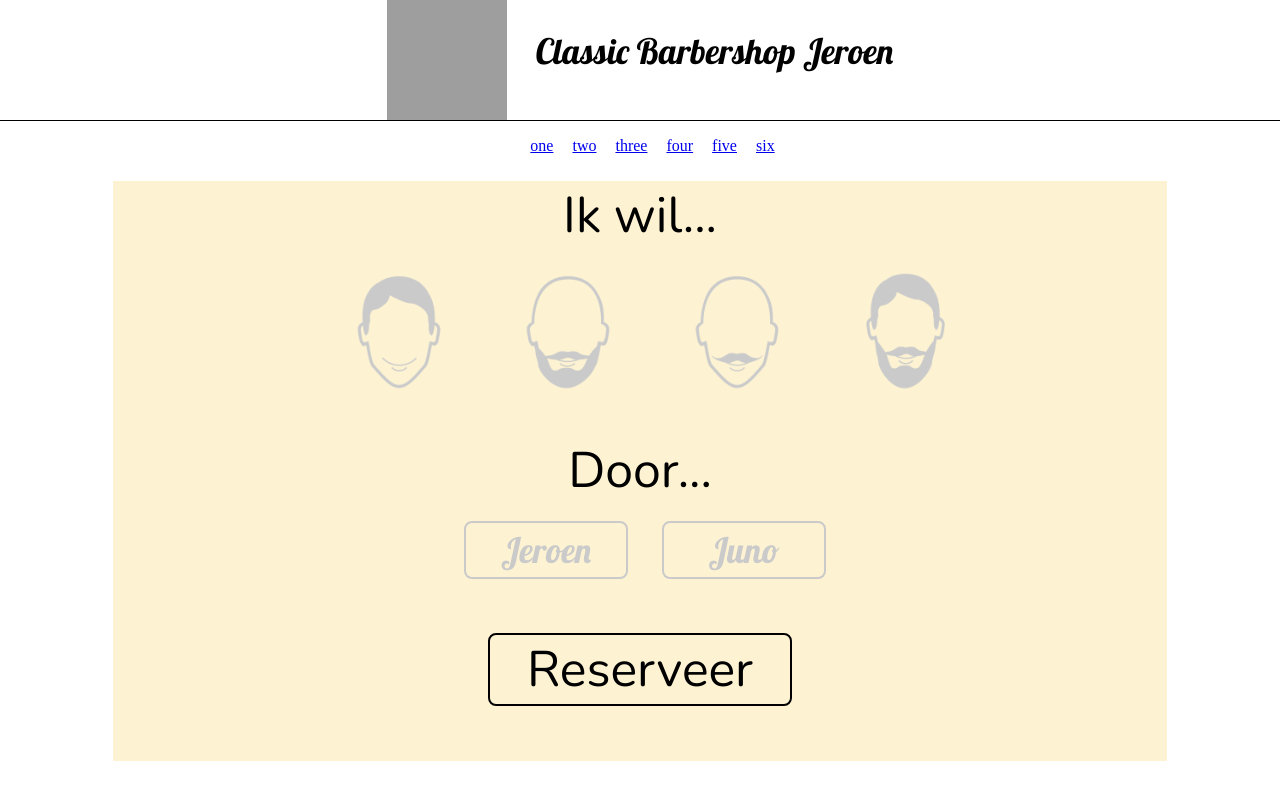
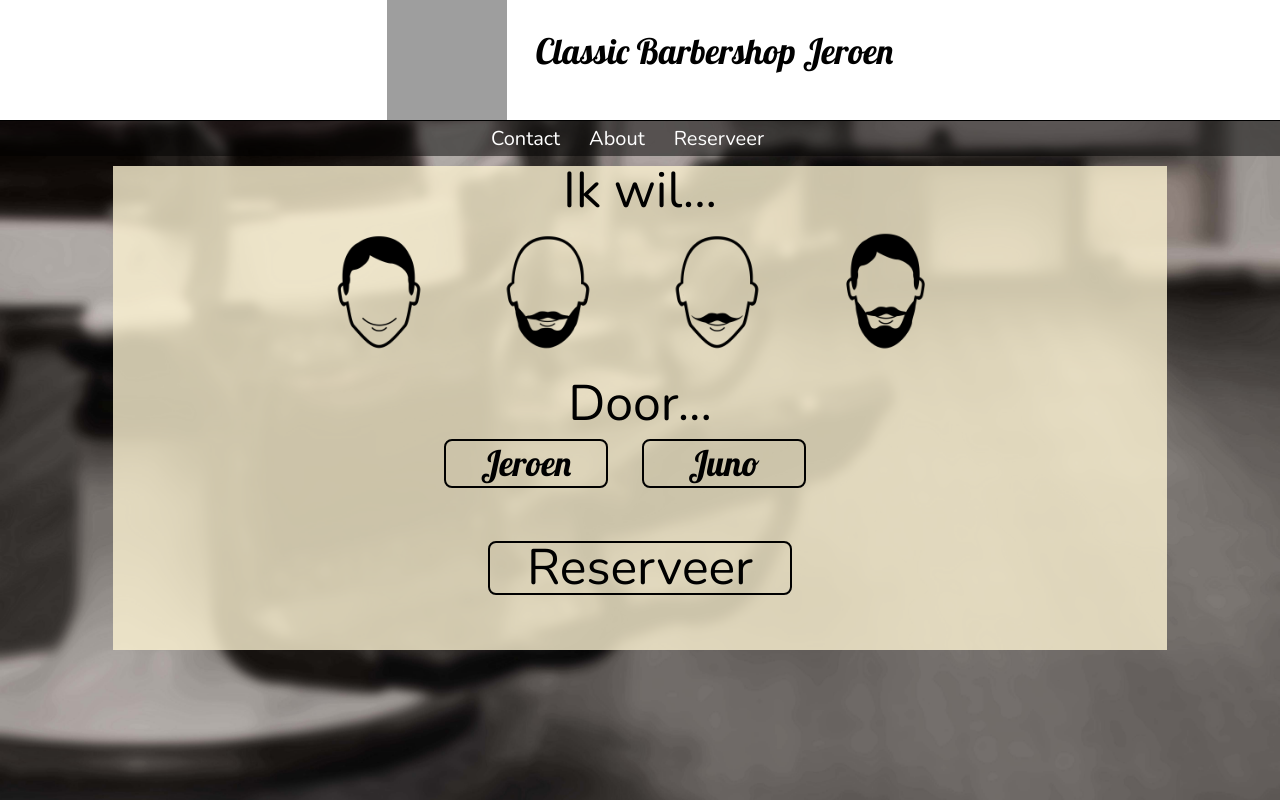
Before and after one commit to sandervspl/barbershop-jeroen-website-CLE2, a PHP site: page /blok2sprint1/index_.php in a window 1280 px wide. Run offline with PHP 8.4, Linux system fonts and the light colour scheme; grey boxes are pictures that could not be loaded.

Commit message:
30
- added bg image
- added time icon for different cut options
- icon color and state changed
- work on navigation bar
- Logo redirects to index page
- booking page:
* script section moved to .js file
* header now displays a summary of: what (cut), time (to cut) and who
(barber) you selected on previous page.
* calendar now shows current month
* calendar has been cleaned up.
* clicking on a valid calendar date shows date (and in the future,
available times) below the calendar.

```diff
--- a/index_.php
+++ b/index_.php
@@ -19,18 +19,17 @@ session_start();
 
 <header>
 <div id="main-header">
-    <img src="http://barbershopbarcelona.com/wp-content/uploads/2014/11/thebarbershop-Redondo.png" id="header-logo">
+    <a href="index_.php"><img src="http://barbershopbarcelona.com/wp-content/uploads/2014/11/thebarbershop-Redondo.png" id="header-logo"></a>
     <span id="header-name">Classic Barbershop Jeroen</span>
 </div>
 <nav id="navigation-background">
-    <ul>
-        <li><a href="#">one</a></li>
-        <li><a href="#">two</a></li>
-        <li><a href="#">three</a></li>
-        <li><a href="#">four</a></li>
-        <li><a href="#">five</a></li>
-        <li><a href="#">six</a></li>
-    </ul>
+    <div class="navigation-helper">
+        <ul>
+            <li><a href="#">Contact</a></li>
+            <li><a href="#">About</a></li>
+            <li><a href="#">Reserveer</a></li>
+        </ul>
+    </div>
 </nav>
 </header>
 
@@ -45,12 +44,12 @@ session_start();
 
     <p class="header-text">Door...</p>
     <ul>
-        <li><label id="Jeroen" onclick="nameSelection(this)">Jeroen</label></li>
-        <li><label id="Juno" onclick="nameSelection(this)">Juno</label></li>
+        <li><label id="Jeroen" onclick="barberSelection(this)">Jeroen</label></li>
+        <li><label id="Juno" onclick="barberSelection(this)">Juno</label></li>
     </ul>
 
     <div class="button">
-        <span onclick="checkBookButton()">Reserveer</span>
+        <span id="bookButton" onclick="checkBookButton()">Reserveer</span>
     </div>
 </section>
 
--- a/scripts/mouseover.js
+++ /dev/null
@@ -1 +0,0 @@
-/* Created by Sandervspl on 12/3/15. */
--- a/scripts/select.js
+++ b/scripts/select.js
@@ -2,25 +2,20 @@
  * Created by Sandervspl on 12/2/15.
  */
 
-function writeCookie(name,value,days) {
-    var date, expires;
-    if (days) {
-        date = new Date();
-        date.setTime(date.getTime()+(days*24*60*60*1000));
-        expires = "; expires=" + date.toGMTString();
-    } else {
-        expires = "";
-    }
-
-    document.cookie = name + "=" + value + expires + "; path=/";
-}
-
-function nextPage(pageNumber) {
-
-}
+//function writeCookie(name,value,days) {
+//    var date, expires;
+//    if (days) {
+//        date = new Date();
+//        date.setTime(date.getTime()+(days*24*60*60*1000));
+//        expires = "; expires=" + date.toGMTString();
+//    } else {
+//        expires = "";
+//    }
+//
+//    document.cookie = name + "=" + value + expires + "; path=/";
+//}
 
 function cutSelect(sender) {
-
     // loop through our UL to check if any other img files are set as selected
     var a_elements = sender.parentNode.parentNode.getElementsByTagName("img");
 
@@ -38,37 +33,29 @@ function cutSelect(sender) {
     window.sessionStorage.cut = sender.id;
 }
 
-function nameSelection(sender) {
+function barberSelection(sender) {
     // loop through our UL to check if any other name is selected
     var a_elements = sender.parentNode.parentNode.getElementsByTagName("label");
 
     for (var i = 0, len = a_elements.length; i < len; i++) {
-        a_elements[i].style.color = '#cacaca';
-        a_elements[i].style.border = '2px solid #cacaca';
+        a_elements[i].style.color = '#000000';
+        a_elements[i].style.border = '2px solid #000000';
     }
 
     // set sender as selected
-    sender.style.color = 'black';
-    sender.style.border = '2px solid black';
+    sender.style.color = 'white';
+    sender.style.border = '2px solid white';
 
     window.sessionStorage.barber = sender.id;
 }
 
-function checkBookButton() {
+function checkBookButton(sender) {
     if (window.sessionStorage.cut == 0 || window.sessionStorage.barber == 0) {
         alert("Kies een kapper en/of wat je gedaan wilt hebben tijdens jouw afspraak.");
     } else {
+        //sender.style.color = 'white';
+        //sender.style.border = '2px solid white';
+
         window.location.href = 'booking.php';
     }
 }
-
-//function hover(element, img) {
-//    var src = img.replace(".png", "-selected.png");
-//    element.setAttribute('src', src);
-//}
-//function unhover(element, img) {
-//    if (!selected) {
-//        var src = img.replace("-selected.png", ".png");
-//        element.setAttribute('src', src);
-//    }
-//}
--- a/style/style.css
+++ b/style/style.css
@@ -1,6 +1,32 @@
-html, body {
+html, body, div, span, applet, object, iframe,
+h1, h2, h3, h4, h5, h6, p, blockquote, pre,
+a, abbr, acronym, address, big, cite, code,
+del, dfn, em, img, ins, kbd, q, s, samp,
+small, strike, strong, sub, sup, tt, var,
+b, u, i, center,
+dl, dt, dd, ol, ul, li,
+fieldset, form, label, legend,
+table, caption, tbody, tfoot, thead, tr, th, td,
+article, aside, canvas, details, embed,
+figure, figcaption, footer, header,
+menu, nav, output, ruby, section, summary,
+time, mark, audio, video {
     margin: 0;
     padding: 0;
+    border: 0;
+    vertical-align: baseline;
+}
+
+/* HTML5 display-role reset for older browsers */
+article, aside, details, figcaption, figure,
+footer, header, menu, nav, section {
+    display: block;
+}
+
+body {
+    line-height: 1;
+    background-image: url("../images/bg2.jpg");
+    background-size: 100%;
 }
 
 .button {
@@ -43,6 +69,7 @@ html, body {
     width: 100%;
     display: inline-block;
     text-align: center;
+    background-color: white;
 }
 
 #header-logo {
@@ -58,22 +85,53 @@ html, body {
     font-size: 35px;
 }
 
-nav {
+nav#navigation-background {
     width: 100%;
-    height: 50px;
-    display: inline-block;
-    text-align: center;
+    height: 35px;
+    background-color: rgba(0, 0, 0, 0.5);
+    border-top: 1px solid black;
 }
 
-nav ul,
-section ul {
-    list-style: none;
+    nav#navigation-background .navigation-helper {
+        width: 100%;
+        height: 100%;
+        vertical-align: top;
+    }
+
+    nav#navigation-background .navigation-helper ul {
+        position: relative;
+        padding: 0;
+        list-style: none;
+        text-align: center;
+        transform: translateY(-50%);
+        top: 50%;
+    }
+
+nav#navigation-background ul li {
+    text-align: center;
+    display: inline-block;
+    margin-right: 25px;
 }
 
-nav ul li,
+nav#navigation-background ul li a {
+    font-size: 20px;
+    font-family: Nunito, serif;
+    text-decoration: none;
+    color: white;
+}
+
+    nav#navigation-background ul li a:hover {
+        text-decoration: underline;
+    }
+
 section ul li {
     display: inline-block;
     margin-right: 15px;
+}
+
+section ul {
+    margin-top: 10px;
+    list-style: none;
 }
 
 section ul li a {
@@ -86,10 +144,10 @@ section ul li label {
     padding: 5px;
     font-family: Lobster, serif;
     font-size: 35px;
-    color: #cacaca;
+    color: #000000;
     text-align: center;
 
-    border: 2px solid #cacaca;
+    border: 2px solid #000000;
     -moz-border-radius: 8px;
     -webkit-border-radius: 8px;
     border-radius: 8px;
@@ -105,17 +163,12 @@ section ul li label {
         cursor: pointer;
     }
 
-#navigation-background {
-    /*background-color: #6f6f6f;*/
-    border-top: 1px solid black;
-}
-
 #main-page {
     width: 80%;
     height: auto;
     margin: 10px auto;
     padding: 0 15px 5px;
-    background-color: #fdf3d3;
+    background-color: rgba(253, 243, 211, 0.8);
     text-align: center;
 }
 
@@ -214,58 +271,78 @@ td {
 /*********************/
 
 #calendar {
-    margin: 25px auto;
+    margin: 5px auto;
+    border-spacing: 0;
+}
+
+.calendarday, .calendardate, .calendardateblocked, .calendardate-sun-mon, .calendardate-tue {
+    font-family: Lobster, serif;
+}
+
+.calendardate, .calendardateblocked, .calendardate-sun-mon, .calendardate-tue {
+    vertical-align: top;
+    text-align: left;
+    height: 25px;
+    width: 100px;
 }
 
 .calendarday {
     width: inherit;
     height: 25px;
-    background-color: #5d2800;
+    background-color: #5d4437;
 }
 
     .calendarday > th {
         color: white;
         text-align: center;
+        padding-top: 3px;
     }
 
-.calendardate {
-    background-color: #cf8b6b;
+.calendardate-tue {
+    border-left: 1px solid black;
 }
 
-    .calendardate > label {
-        float: left;
-        text-align: left;
-    }
+.calendardate .divBox, .calendardate-tue .divBox {
+    cursor: pointer;
 
-.calendardateblocked {
-    background-color: rgba(255, 221, 142, 0.33);
-    color: #bfbfbf;
+    /*border: 1px solid black;*/
+    border-right: 1px solid black;
+    border-bottom: 1px solid black;
 }
 
-.calendardate-sun-mon {
-    background-color: #636363;
-    color: rgb(191, 191, 191);
+.calendardate .divBox span, .calendardate-tue .divBox span {
+    color: white;
 }
 
-.calendardate,
-.calendardateblocked,
-.calendardate-sun-mon {
-    vertical-align: top;
-    text-align: left;
-    height: 60px;
-    width: 100px;
+.calendardate .divBox:hover, .calendardate-tue .divBox:hover {
+    background-color: black;
 }
 
-.calendarday,
-.calendardate,
-.calendardateblocked,
-.calendardate-sun-mon
-{
-    font-family: Lobster, serif;
+.calendardate > label, .calendardate-tue > label {
+    float: left;
+    text-align: left;
+}
+
+.calendardateblocked .divBox {
+    /*border-right: 1px solid #bfbfbf;*/
+    /*border-bottom: 1px solid #bfbfbf;*/
+}
+
+.calendardateblocked .divBox span {
+    color: #5e5e5e;
+}
+
+.calendardate-sun-mon .divBox {
+    /*border-left: 1px solid #bfbfbf;*/
+    /*border-right: 1px solid #bfbfbf;*/
+    /*border-bottom: 1px solid #bfbfbf;*/
+}
+
+.calendardate-sun-mon .divBox span {
+    color: #848484;
 }
 
 .divBox {
-    cursor: pointer;
     width: 100%;
     height: 100%;
 }
```
Also changed, not shown: other parts of style/style.css (+45 -5 lines), booking.php (+78 -72 lines), scripts/calendar.js (+48 -3 lines), images/bg2.jpg (added), images/booking/timer_30_min.png (added), images/booking/timer_45_min.png (added), images/booking/timer_5_min.png (added), images/booking/timer_60_min.png (added), images/index/no-hair-no-beard-yes-moustache-selected.png, images/index/no-hair-no-beard-yes-moustache.png, images/index/no-hair-yes-beard-selected.png, images/index/no-hair-yes-beard.png, images/index/yes-hair-no-beard-selected.png, images/index/yes-hair-no-beard.png, 2 more files, 1 other file.
